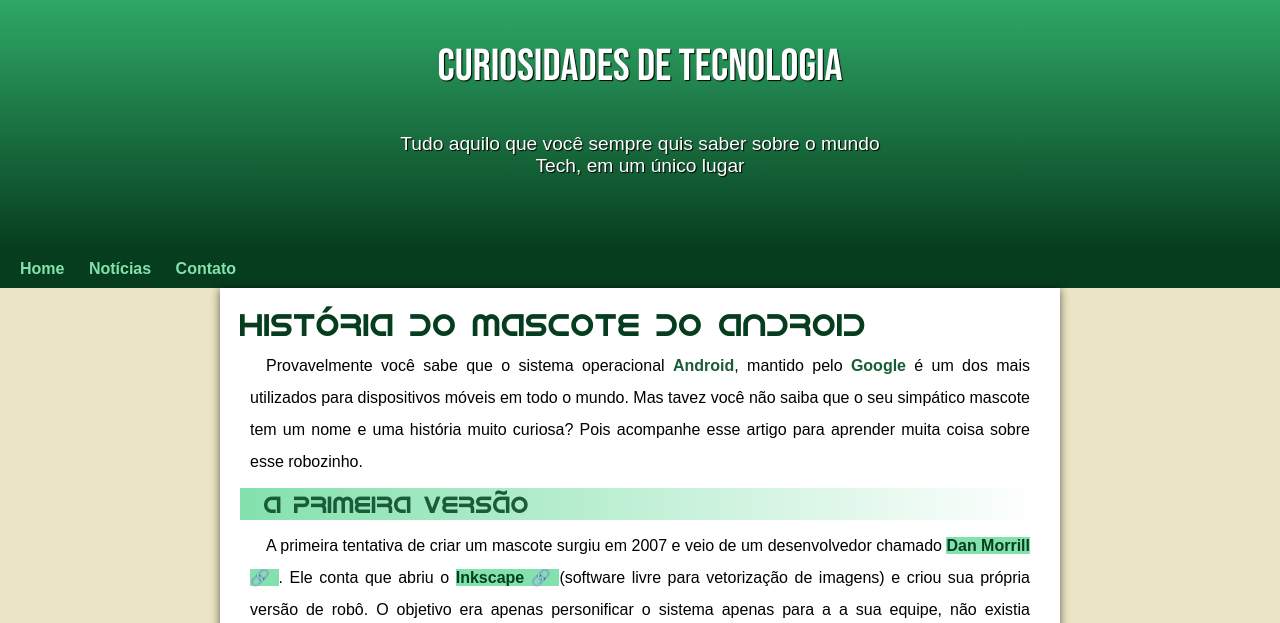
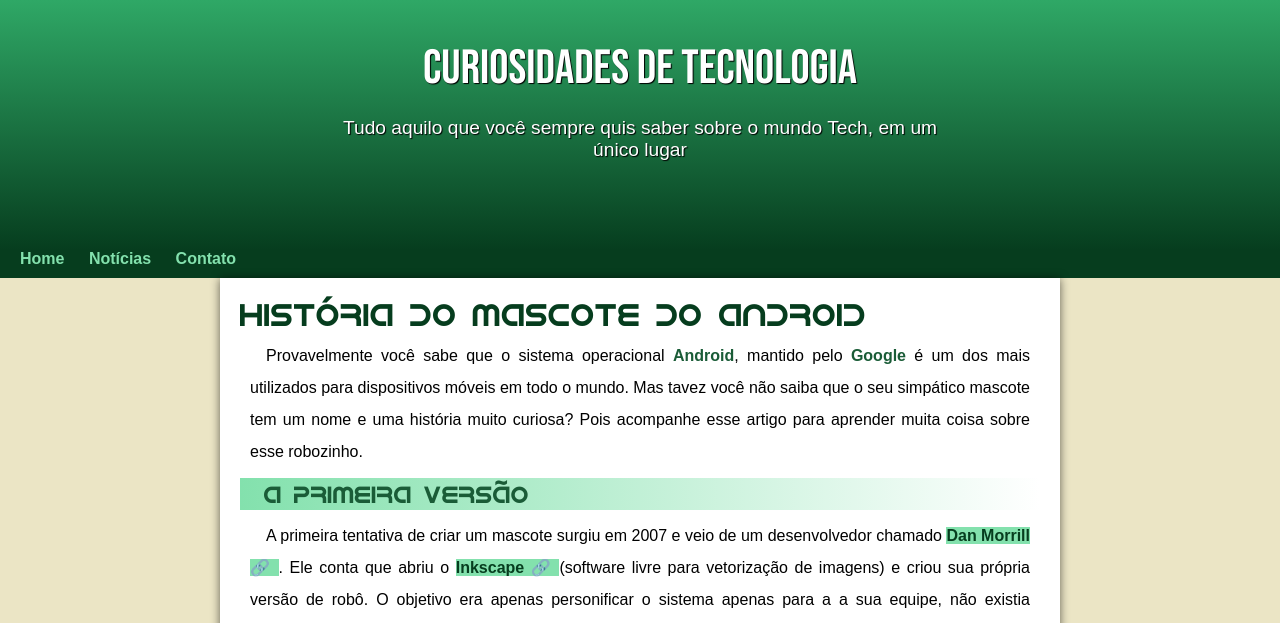
Before and after one commit to lamperge/Primeiro-Projeto, a plain HTML site: page index.html in a window 1280 px wide. Shown: the top 623 px of the page. Drawn offline with Linux system fonts and the light colour scheme.

Commit message:
indentação e testes com css

```diff
--- a/index.html
+++ b/index.html
@@ -10,7 +10,7 @@
 <body>
     <header>
         <h1>Curiosidades de Tecnologia</h1>
-        <p>Tudo aquilo que você sempre quis saber sobre o mundo Tech, em um único lugar</p>
+        <p>Tudo aquilo que você sempre quis saber sobre o mundo Tech, em um <br> único lugar</p>
     </header>
     <nav>
         <a href="#">Home</a>
@@ -19,9 +19,11 @@
     </nav>
     <main>
         <h1>História do Mascote do Android</h1>
+
             <p> Provavelmente você sabe que o sistema operacional <strong class="negritointerno">Android</strong>, mantido pelo <strong class="negritointerno">Google</strong> é um dos mais utilizados para dispositivos móveis em todo o mundo. Mas tavez você não saiba que o seu simpático mascote tem um nome e uma história muito curiosa? Pois acompanhe esse artigo para aprender muita coisa sobre esse robozinho.</p>
 
         <h2 class="secondtitle">A primeira versão</h2>
+
             <p>A primeira tentativa de criar um mascote surgiu em 2007 e veio de um desenvolvedor chamado  <strong><a href="https://androidcommunity.com/dan-morrill-shows-us-the-android-mascot-that-almost-was-20130103/" target="_blank" class="linkinterno">  Dan Morrill &#x1F517 </a></strong>. Ele conta que abriu o <strong><a href="https://inkscape.org/pt-br/" target="_blank" class="linkinterno"> Inkscape &#x1F517 </a> </strong>(software livre para vetorização de imagens) e criou sua própria versão de robô. O objetivo era apenas personificar o sistema apenas para a a sua equipe, não existia nenhuma solicitação da empresa para a criação de um mascote.</p>
 
             <picture>
@@ -33,6 +35,7 @@
 
 
         <h2 class="secondtitle">Surge um novo mascote</h2>
+
             <p>A ideia de ter um mascote foi amadurecendo e a missão foi passada para uma profissional da área. A ilustradora Russa <strong><a class="linkinterno" target="_blank" href="https://www.irinablok.com/android">Irina Blok &#x1F517</a></strong>, também funcionária do Google, ficou com a missão de representar o pequeno robô de uma maneira mais agradável.</p>
 
             <picture>
--- a/style.css
+++ b/style.css
@@ -28,7 +28,7 @@ header {
     background-image: linear-gradient(to bottom, var(--cor4), var(--cor6) );
     text-align: center;
     color:white;
-    height: 200px;
+    height: 0px;
     margin: auto;
     box-shadow:  5px 5px 10px 10px rgba(0, 0, 0, 0.589);
     min-height: 250px;
@@ -38,17 +38,18 @@ header {
 
 header > h1 {
     font-family: "bebas neue", cursive;
-    font-size: 2.8em;
+    font-size: 3em;
     padding: 40px;
     text-shadow: 1px 1px 1px black;
     font-weight: 300;
+    padding-bottom: 20px;
 }
 
 header > p {
-    font-size: 1.2em;
     text-shadow: 1px 1px 1px black;
     margin:auto;
-    max-width: 500px;
+    font-size: 1.2em;
+    padding-bottom: 0px;
 }
 
 nav {
@@ -56,6 +57,7 @@ nav {
     background-color: #063d1e;
     padding: 10px;
     margin: auto;
+    padding-top: 0px;
 
 }
 
```
Lines whose indentation alone changed are shown as unchanged.
